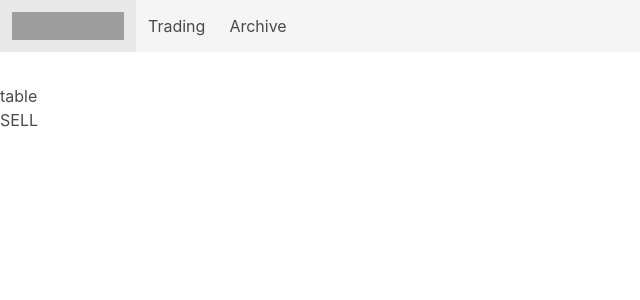
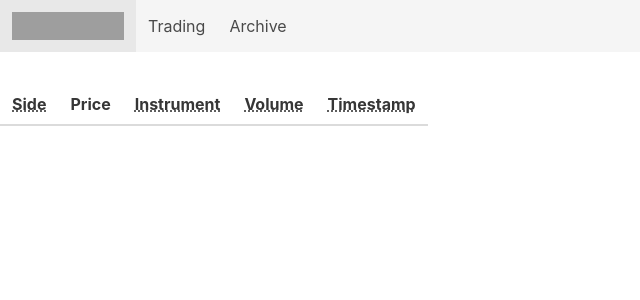
Before and after one commit to Liza-SP/currency-trade, a React (Create React App) app in the folder client/: page /archive in a window 1280 px wide. Shown: the top 300 px of the page, without its empty margins (0-640 px from the left). Built offline with nearby package versions, Linux system fonts and the light colour scheme; grey boxes are pictures that could not be loaded.

Commit message:
made controled input for cleaning input, table for archive page

```diff
--- a/client/src/components/ArchivePage/ArchivePage.jsx
+++ b/client/src/components/ArchivePage/ArchivePage.jsx
@@ -1,13 +1,33 @@
 import React from 'react';
+import { useSelector } from 'react-redux';
 
 export default function ArchivePage() {
-  const request = {
-    side: 'SELL', price: '1.75', instrument: 'USD/CAN_TOM', volume: '7590', timestamp: new Date(),
-  };
+  const requests = useSelector((s) => s.requests);
+  // const requests = {
+  //   side: 'SELL', price: '1.75', instrument: 'USD/CAN_TOM', volume: '7590', timestamp: new Date(),
+  // };
   return (
-    <>
-      <div>table</div>
-      <div>{request.side}</div>
-    </>
+    <table className="table">
+      <thead>
+        <tr>
+          <th><abbr title="Side">Side</abbr></th>
+          <th title="Price">Price</th>
+          <th><abbr title="Instrument">Instrument</abbr></th>
+          <th><abbr title="Volume">Volume</abbr></th>
+          <th><abbr title="Timestamp">Timestamp</abbr></th>
+        </tr>
+      </thead>
+      <tbody>
+        {requests?.map((request) => (
+          <tr>
+            <th>{request?.side?.toUpperCase()}</th>
+            <td>{request?.price}</td>
+            <td>{request?.instrument}</td>
+            <td>{request?.volume}</td>
+            <td>{request?.timestamp?.toLocaleString()}</td>
+          </tr>
+        ))}
+      </tbody>
+    </table>
   );
 }
--- a/client/src/components/TradingPage/Currency.jsx
+++ b/client/src/components/TradingPage/Currency.jsx
@@ -7,7 +7,7 @@ import ModalCard from './ModalCard/ModalCard';
 export default function Currency() {
   const [active, setActive] = useState(false);
   // цель заявки - купить или продать валюту
-  const [side, setSide] = useState(false);
+  const [side, setSide] = useState('');
   // выбранная валюта
   const currency = useSelector((s) => s.currency);
   // рандомно взятый курс
@@ -17,12 +17,12 @@ export default function Currency() {
     <>
       <CurrencyDropDown />
       <div className={styles.buttons}>
-        <div>
-          <button type="button" className="button is-success is-light oneBtn" onClick={() => { setActive(!active); setSide('buy'); }}>BUY</button>
+        <div className={styles.oneBtn}>
+          <button type="button" className="button is-success is-light" onClick={() => { setActive(!active); setSide('buy'); }}>BUY</button>
           <div>{rate[currency]?.buy}</div>
         </div>
         <div>
-          <button type="button" className="button is-danger is-light oneBtn" onClick={() => { setActive(!active); setSide('sell'); }}>SELL</button>
+          <button type="button" className="button is-danger is-light" onClick={() => { setActive(!active); setSide('sell'); }}>SELL</button>
           <div>{rate[currency]?.sell}</div>
         </div>
       </div>
--- a/client/src/components/TradingPage/ModalCard/ModalCard.jsx
+++ b/client/src/components/TradingPage/ModalCard/ModalCard.jsx
@@ -1,7 +1,7 @@
 /* eslint-disable jsx-a11y/label-has-associated-control */
 /* eslint-disable jsx-a11y/no-static-element-interactions */
 /* eslint-disable jsx-a11y/click-events-have-key-events */
-import React, { useRef } from 'react';
+import React, { useState, useRef } from 'react';
 import { useDispatch, useSelector } from 'react-redux';
 import { addRequest } from '../../../redux/reducers/requestsReducer';
 
@@ -9,6 +9,7 @@ export default function ModalCard({
   active, setActive, setSide, side,
 }) {
   const dispatch = useDispatch();
+  const [input, setInput] = useState('');
   const volumeRef = useRef();
   // выбранная валюта
   const currency = useSelector((s) => s.currency);
@@ -24,6 +25,8 @@ export default function ModalCard({
     setActive(!active);
     // обнуление цели заявки
     setSide('');
+    setInput('');
+    // volumeRef.current.value = '';
   };
   return (
     <div className={active ? 'modal is-active' : 'modal'}>
@@ -41,7 +44,7 @@ export default function ModalCard({
                 <div className="field">
                   <label className="label">Volume</label>
                   <div className="control">
-                    <input className="input" type="text" ref={volumeRef} />
+                    <input value={input} name="input" onChange={(e) => setInput(e.target.value)} className="input" type="text" ref={volumeRef} />
                   </div>
                 </div>
               </>
@@ -56,7 +59,7 @@ export default function ModalCard({
             </div>
             {currency !== 'Choose currency' && (
               <div className="control">
-                <button type="button" onClick={requestHandler} className="button is-primary">OK</button>
+                <button type="button" onClick={(e) => requestHandler(e)} className="button is-primary">OK</button>
               </div>
             )}
           </div>
--- a/client/src/components/TradingPage/index.module.css
+++ b/client/src/components/TradingPage/index.module.css
@@ -10,6 +10,7 @@
 }
 
 .time {
-  margin-top: 3em;
-  font-size: 30px;
+  margin-top: 2em;
+  font-size: 50px;
+  margin-bottom: 3em;
 }
```
